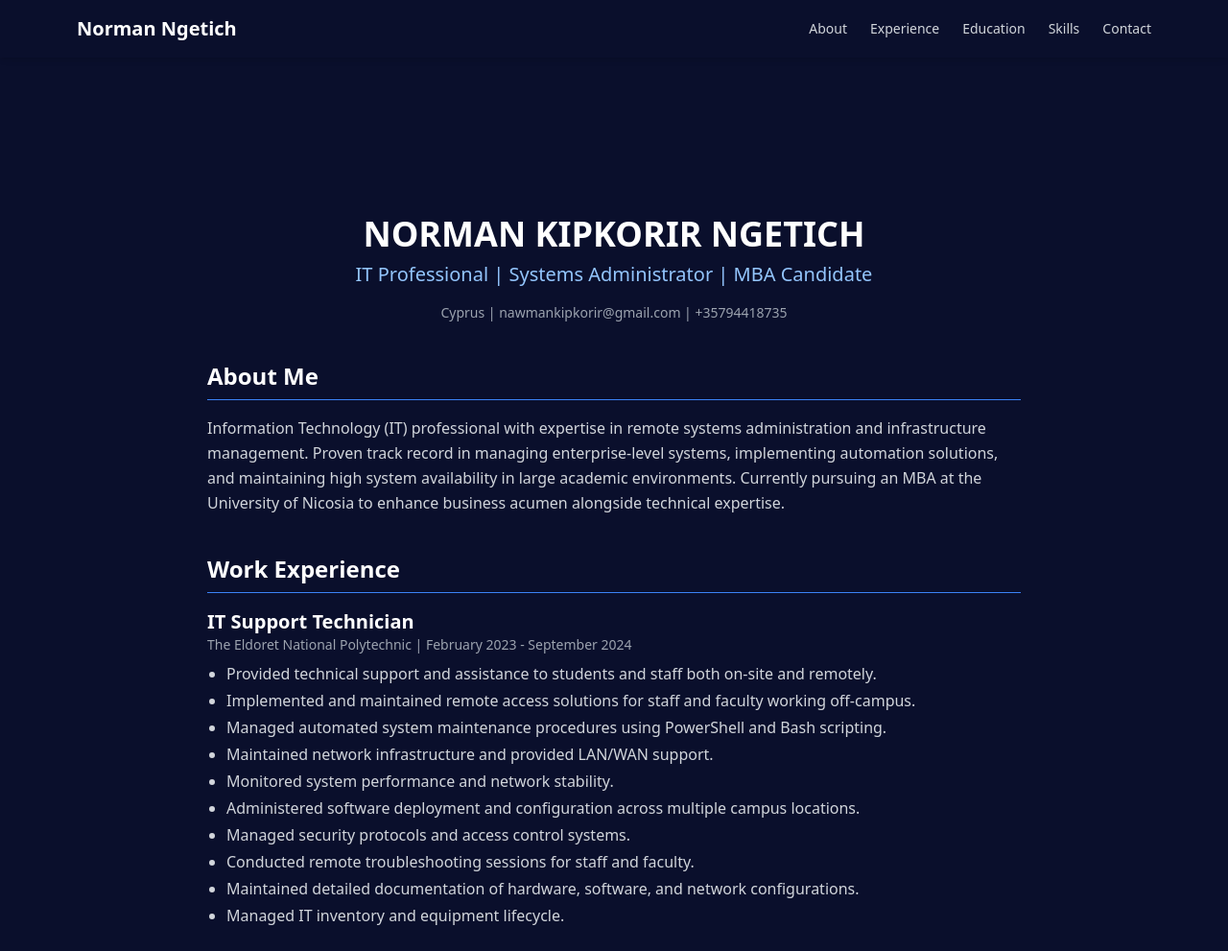
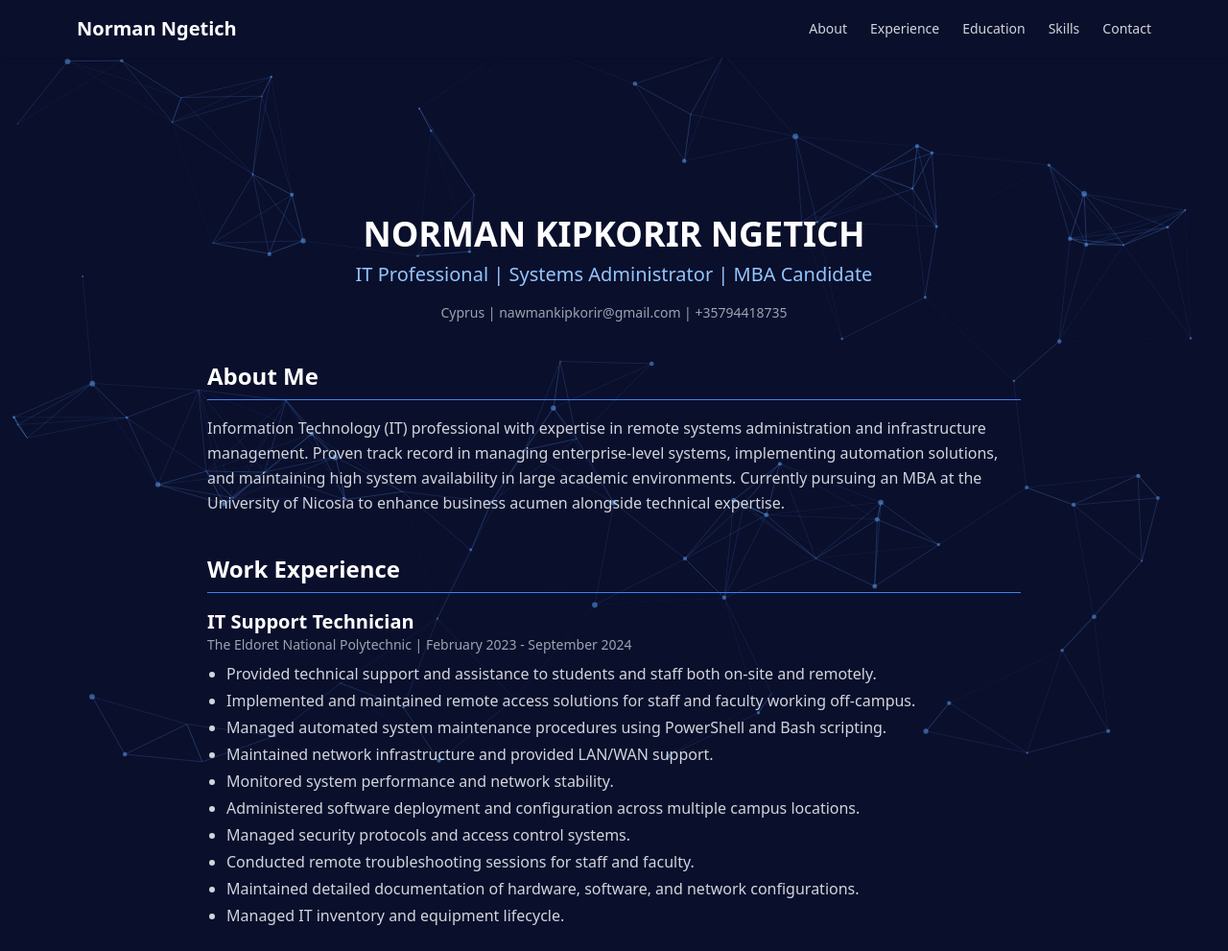
Before and after one commit to coprir/norman-portfolio, a Flask app: page / in a window 1280 px wide. Shown: the top 991 px of the page at 96% size. Run offline with Flask 3, Linux system fonts and the light colour scheme; some libraries are stand-ins or nearby versions.

Commit message:
Update index.html

```diff
--- a/templates/index.html
+++ b/templates/index.html
@@ -13,6 +13,9 @@
   <meta name="keywords" content="IT professional, systems administrator, Norman Kipkorir, portfolio, resume">
   <meta name="author" content="Norman Kipkorir">
 
+  <!-- Include particles.js from CDN -->
+  <script src="https://cdn.jsdelivr.net/npm/particles.js@2.0.0/particles.min.js"></script>
+
   <!-- Custom Styles -->
   <style>
     body {
@@ -24,15 +27,32 @@
     section {
       scroll-margin-top: 5rem;
     }
+
+    /* Particle canvas styling */
+    #particles-js {
+      position: fixed;
+      top: 0;
+      left: 0;
+      width: 100%;
+      height: 100%;
+      z-index: -1; /* Ensure particles stay behind content */
+    }
+
+    /* Ensure main content is above particles */
+    .main-content {
+      position: relative;
+      z-index: 10;
+    }
   </style>
 </head>
 <body class="bg-[#0a0f2c] text-white font-sans">
+  <!-- Particle Canvas -->
+  <div id="particles-js"></div>
 
   <!-- Responsive Navbar -->
   <nav class="bg-[#0a0f2c] shadow-md fixed top-0 left-0 right-0 z-50">
     <div class="max-w-6xl mx-auto px-4">
       <div class="flex justify-between items-center py-4">
-
         <!-- Logo / Name -->
         <div class="text-white font-bold text-xl">Norman Ngetich</div>
 
@@ -52,7 +72,6 @@
                 class="md:hidden text-white focus:outline-none">
           ☰
         </button>
-
       </div>
 
       <!-- Mobile Menu -->
@@ -69,8 +88,7 @@
   </nav>
 
   <!-- Main Content -->
-  <div class="max-w-4xl mx-auto px-6 py-10">
-
+  <div class="main-content max-w-4xl mx-auto px-6 py-10">
     <!-- Header -->
     <header class="text-center py-10 mt-20">
       <h1 class="text-4xl font-bold mb-2">NORMAN KIPKORIR NGETICH</h1>
@@ -93,7 +111,6 @@
     <!-- Work Experience -->
     <section id="experience" class="mb-10">
       <h2 class="text-2xl font-semibold mb-4 border-b border-blue-500 pb-2">Work Experience</h2>
-
       <div class="mb-6">
         <h3 class="text-xl font-bold">IT Support Technician</h3>
         <p class="text-sm text-gray-400">The Eldoret National Polytechnic | February 2023 - September 2024</p>
@@ -110,7 +127,6 @@
           <li>Managed IT inventory and equipment lifecycle.</li>
         </ul>
       </div>
-
       <div class="mb-6">
         <h3 class="text-xl font-bold">Systems Support Intern</h3>
         <p class="text-sm text-gray-400">SACCO Societies Regulatory Authority | August 2022 - December 2022</p>
@@ -121,7 +137,6 @@
           <li>Developed technical documentation and standard operating procedures.</li>
         </ul>
       </div>
-
       <div>
         <h3 class="text-xl font-bold">Part-Time Kitchen Assistant</h3>
         <p class="text-sm text-gray-400">Bandaptai Hotel | June 2018 - February 2020</p>
@@ -136,7 +151,6 @@
     <!-- Education -->
     <section id="education" class="mb-10">
       <h2 class="text-2xl font-semibold mb-4 border-b border-blue-500 pb-2">Education</h2>
-
       <div class="mb-6">
         <h3 class="text-xl font-bold">MBA in Entrepreneurship & Digital Transformation</h3>
         <p class="text-sm text-gray-400">University of Nicosia, Cyprus | September 2024 – Present</p>
@@ -145,7 +159,6 @@
           <li>Expected completion: June 2026</li>
         </ul>
       </div>
-
       <div class="mb-6">
         <h3 class="text-xl font-bold">Bachelor of Science in Information Technology</h3>
         <p class="text-sm text-gray-400">Kabarak University | May 2018 – December 2022</p>
@@ -153,7 +166,6 @@
           <li>Second Class, Upper Division</li>
         </ul>
       </div>
-
       <div>
         <h3 class="text-xl font-bold">Certificate in Android and Web Development Systems</h3>
         <p class="text-sm text-gray-400">E-mobilis Institute | January 2018 – April 2018</p>
@@ -178,19 +190,18 @@
       <h2 class="text-2xl font-semibold mb-4 border-b border-blue-500 pb-2">Contact Me</h2>
       <p class="text-gray-300">Please feel free to reach out for opportunities or collaboration.</p>
       <ul class="mt-2 list-disc ml-5 text-gray-300">
-        <li>Email: <a href="mailto:ngetichkipkorir@gmail.com" class="text-blue-400 underline">ngetichkipkorir@gmail.com</a></li>
+        <li>Email: <a href="mailto:nawmankipkorir@gmail.com" class="text-blue-400 underline">ngetichkipkorir@gmail.com</a></li>
         <li>Phone: +357 9441 8735</li>
       </ul>
     </section>
 
     <!-- Footer -->
     <footer class="text-center py-10 text-gray-500">
-      &copy; 2025 Norman Ngetich. All rights reserved.
+      © 2025 Norman Ngetich. All rights reserved.
     </footer>
-
   </div>
 
-  <!-- Smooth Scroll + Mobile Menu Toggle -->
+  <!-- Smooth Scroll + Mobile Menu Toggle + Particles.js Initialization -->
   <script>
     // Smooth scroll
     document.querySelectorAll('a[href^="#"]').forEach(anchor => {
@@ -221,6 +232,105 @@
         mobileMenu.classList.add('hidden');
       });
     });
+
+    // Initialize particles.js
+    particlesJS('particles-js', {
+      particles: {
+        number: {
+          value: 80,
+          density: {
+            enable: true,
+            value_area: 800
+          }
+        },
+        color: {
+          value: '#60a5fa' // Blue particles to match theme
+        },
+        shape: {
+          type: 'circle',
+          stroke: {
+            width: 0,
+            color: '#000000'
+          }
+        },
+        opacity: {
+          value: 0.5,
+          random: false,
+          anim: {
+            enable: false,
+            speed: 1,
+            opacity_min: 0.1,
+            sync: false
+          }
+        },
+        size: {
+          value: 3,
+          random: true,
+          anim: {
+            enable: false,
+            speed: 40,
+            size_min: 0.1,
+            sync: false
+          }
+        },
+        line_linked: {
+          enable: true,
+          distance: 150,
+          color: '#60a5fa',
+          opacity: 0.4,
+          width: 1
+        },
+        move: {
+          enable: true,
+          speed: 2,
+          direction: 'none',
+          random: false,
+          straight: false,
+          out_mode: 'out',
+          bounce: false
+        }
+      },
+      interactivity: {
+        detect_on: 'canvas',
+        events: {
+          onhover: {
+            enable: true,
+            mode: 'repulse'
+          },
+          onclick: {
+            enable: true,
+            mode: 'push'
+          },
+          resize: true
+        },
+        modes: {
+          grab: {
+            distance: 400,
+            line_linked: {
+              opacity: 1
+            }
+          },
+          bubble: {
+            distance: 400,
+            size: 40,
+            duration: 2,
+            opacity: 8,
+            speed: 3
+          },
+          repulse: {
+            distance: 100,
+            duration: 0.4
+          },
+          push: {
+            particles_nb: 4
+          },
+          remove: {
+            particles_nb: 2
+          }
+        }
+      },
+      retina_detect: true
+    });
   </script>
 </body>
 </html>
```
